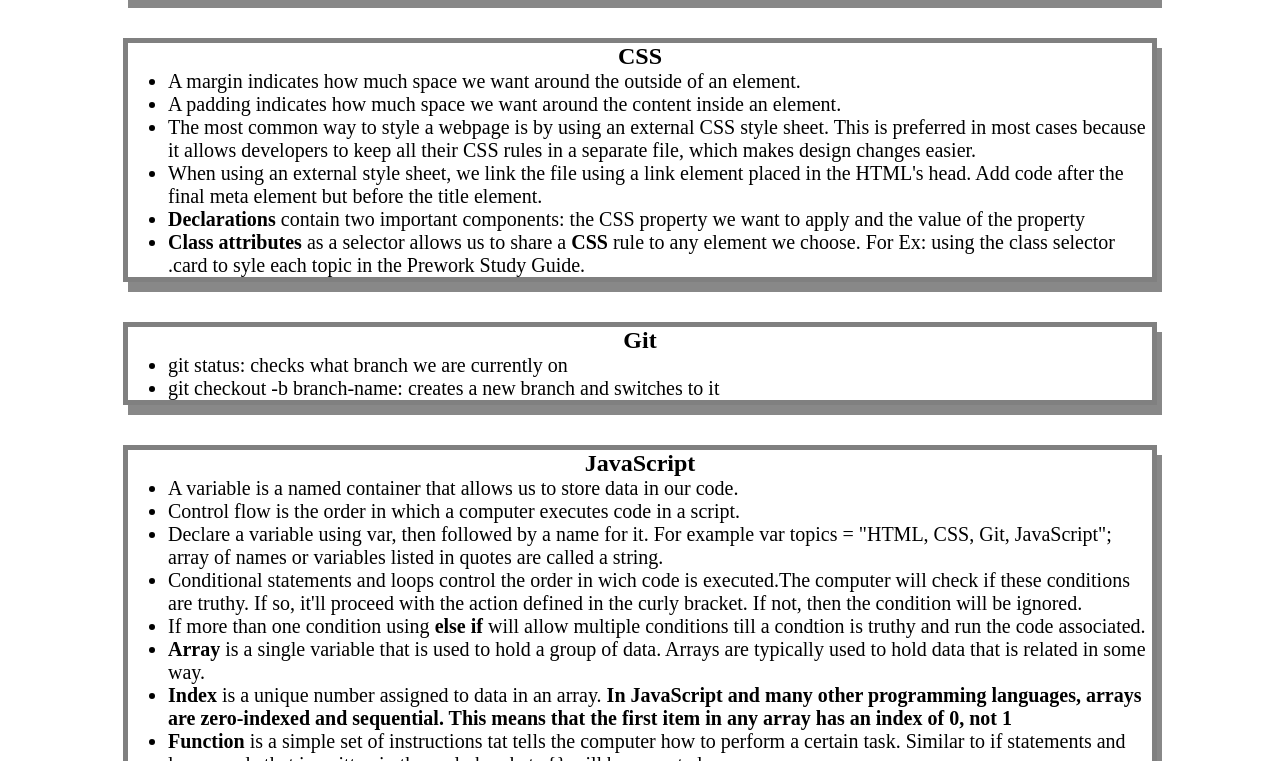
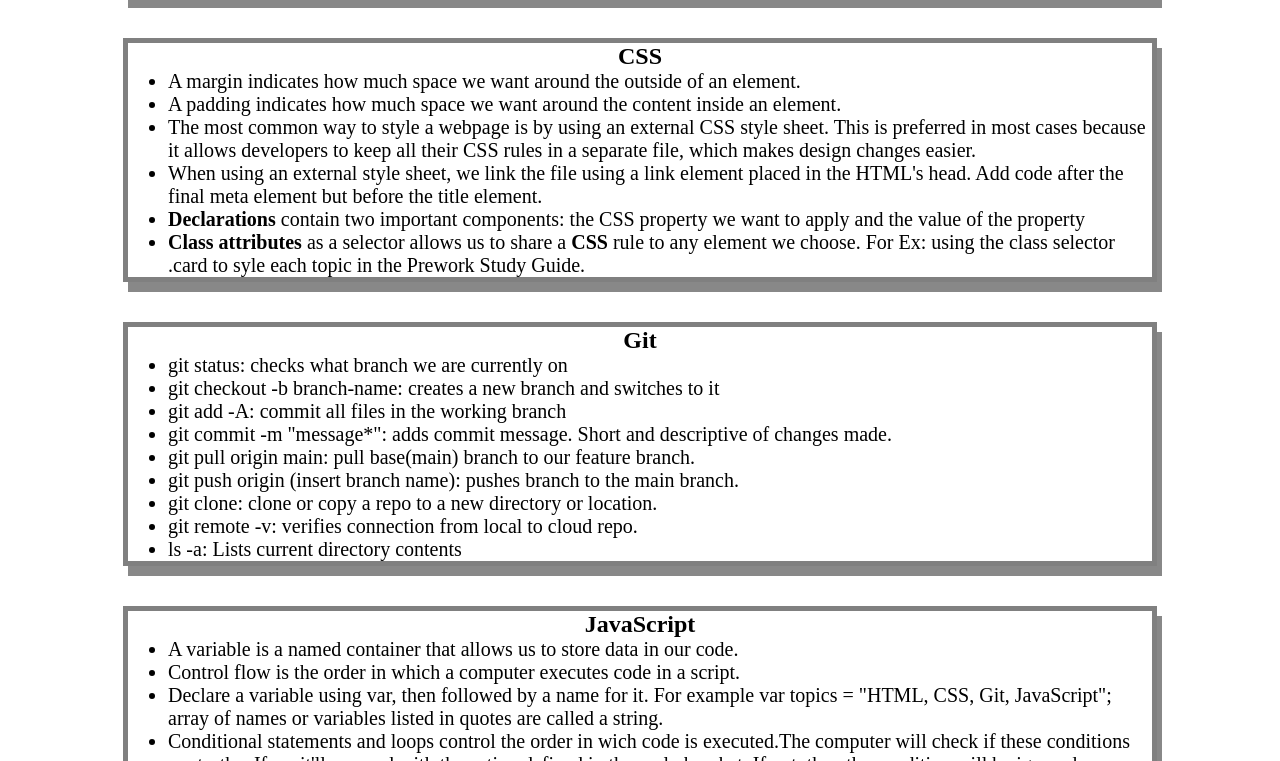
Before and after one commit to Jegaco/prework-study-guide, a plain HTML site: page index.html in a window 1280 px wide. Shown: the part 429-1190 px from the top of the page. Drawn offline with Linux system fonts and the light colour scheme.

Commit message:
Added more notes into Git section

```diff
--- a/index.html
+++ b/index.html
@@ -45,6 +45,13 @@
         <ul>
           <li>git status: checks what branch we are currently on</li>
           <li>git checkout -b branch-name: creates a new branch and switches to it</li>
+          <li>git add -A: commit all files in the working branch</li>
+          <li>git commit -m "message*": adds commit message. Short and descriptive of changes made.</li>
+          <li>git pull origin main: pull base(main) branch to our feature branch.</li>
+          <li>git push origin (insert branch name): pushes branch to the main branch.</li>
+          <li>git clone: clone or copy a repo to a new directory or location.</li>
+          <li>git remote -v: verifies connection from local to cloud repo.</li>
+          <li>ls -a: Lists current  directory contents</li>
         </ul>
       </section>
 
```
